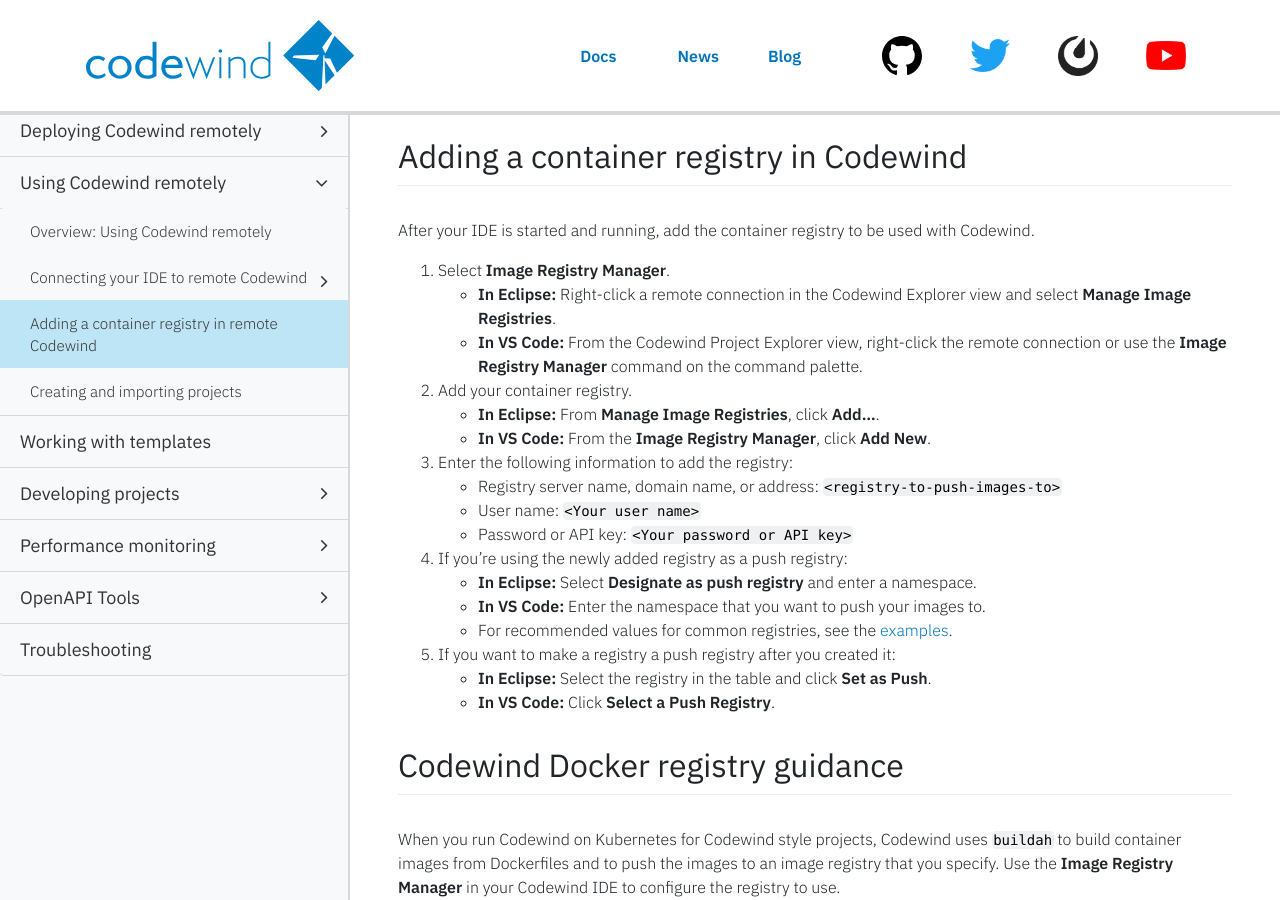
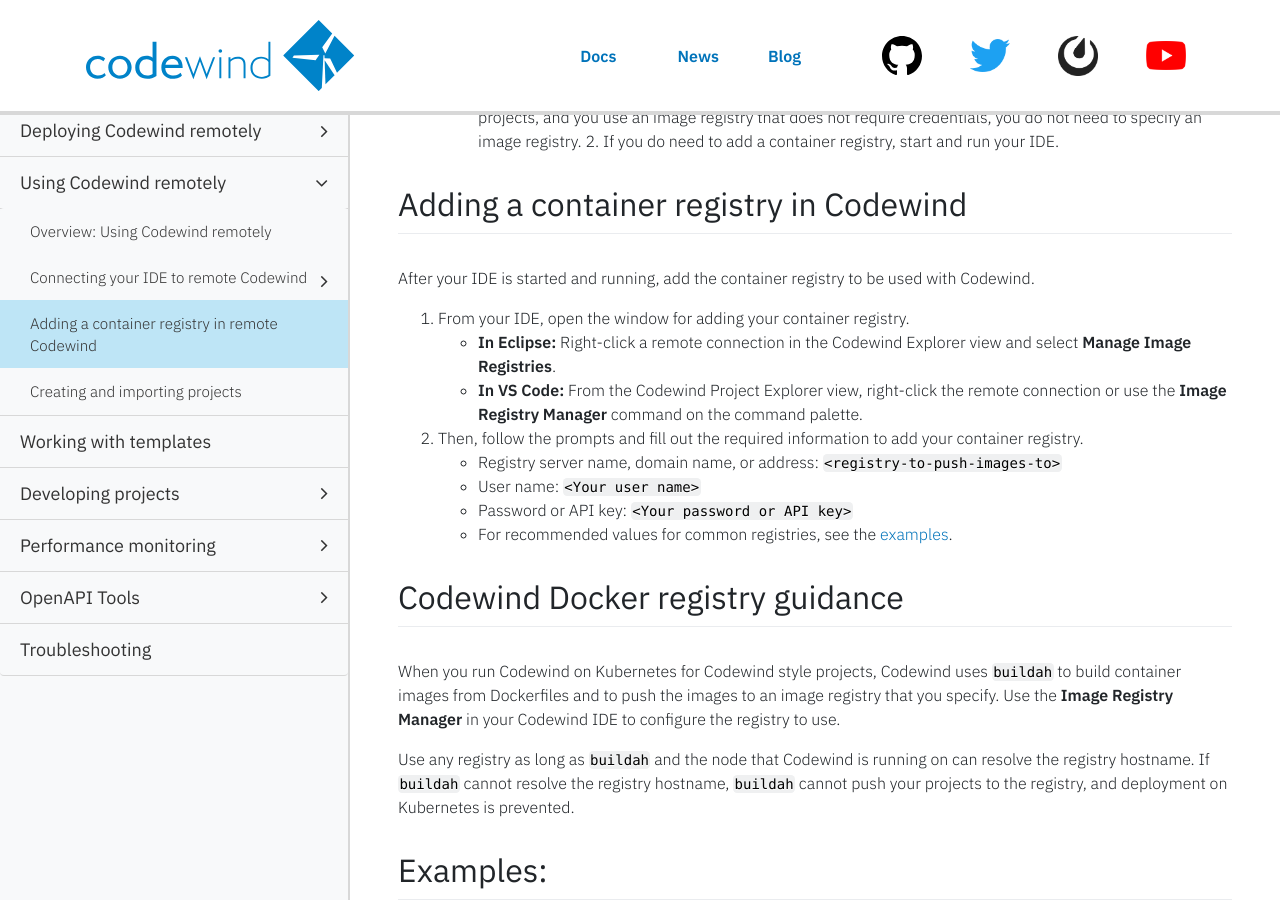
Before and after one commit to eclipse-archived/codewind-docs, a Jekyll site: the page built from docs/_documentations/remote-setupregistries.md, in a window 1280 px wide and 900 px high, scrolled down 632 px. Built offline with Jekyll 4.4.1, drawn with Linux system fonts in a browser that asks for light colours; nearby versions of some CDN libraries; comment, search, counter and statistics services are not loaded; some of the changed text lies outside the part shown.

```diff
--- a/docs/_documentations/remote-setupregistries.md
+++ b/docs/_documentations/remote-setupregistries.md
@@ -25,23 +25,14 @@ If you do not develop any Codewind style projects, and you use an image registry
 
 ## Adding a container registry in Codewind
 After your IDE is started and running, add the container registry to be used with Codewind.
-1. Select **Image Registry Manager**.
+1. From your IDE, open the window for adding your container registry.
   - **In Eclipse:** Right-click a remote connection in the Codewind Explorer view and select **Manage Image Registries**.
   - **In VS Code:** From the Codewind Project Explorer view, right-click the remote connection or use the **Image Registry Manager** command on the command palette.
-2. Add your container registry.
-  - **In Eclipse:** From **Manage Image Registries**, click **Add...**.
-  - **In VS Code:** From the **Image Registry Manager**, click **Add New**.
-3. Enter the following information to add the registry:
+2. Then, follow the prompts and fill out the required information to add your container registry.
   - Registry server name, domain name, or address: `<registry-to-push-images-to>`
   - User name: `<Your user name>`
   - Password or API key: `<Your password or API key>`
-4. If you're using the newly added registry as a push registry:
-  - **In Eclipse:** Select **Designate as push registry** and enter a namespace.
-  - **In VS Code:** Enter the namespace that you want to push your images to.
   - For recommended values for common registries, see the [examples](#examples).
-5. If you want to make a registry a push registry after you created it:
-  - **In Eclipse:** Select the registry in the table and click **Set as Push**.
-  - **In VS Code:** Click **Select a Push Registry**.
 
 ## Codewind Docker registry guidance
 When you run Codewind on Kubernetes for Codewind style projects, Codewind uses [`buildah`](https://github.com/containers/buildah) to build container images from Dockerfiles and to push the images to an image registry that you specify. Use the **Image Registry Manager** in your Codewind IDE to configure the registry to use.
```
Also changed, not shown: other parts of docs/_documentations/remote-setupregistries.md (+3 -3 lines).
